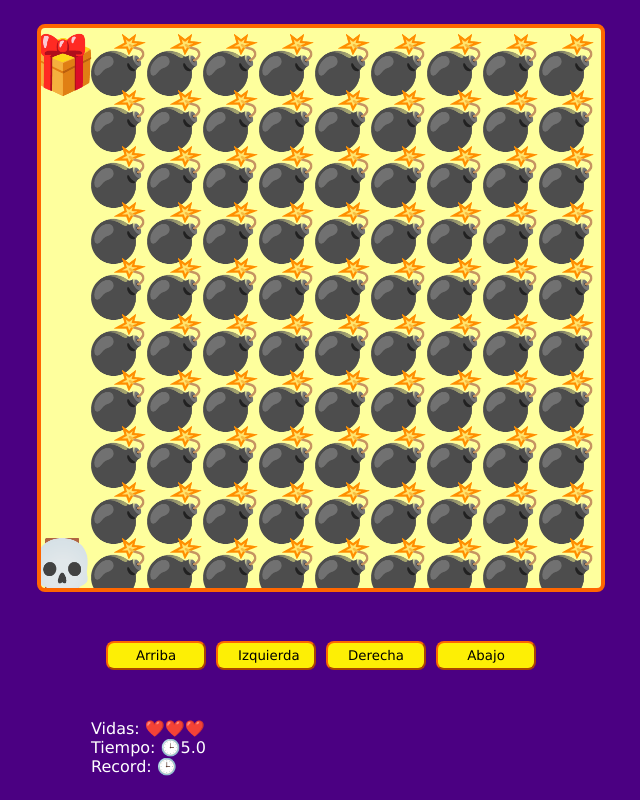
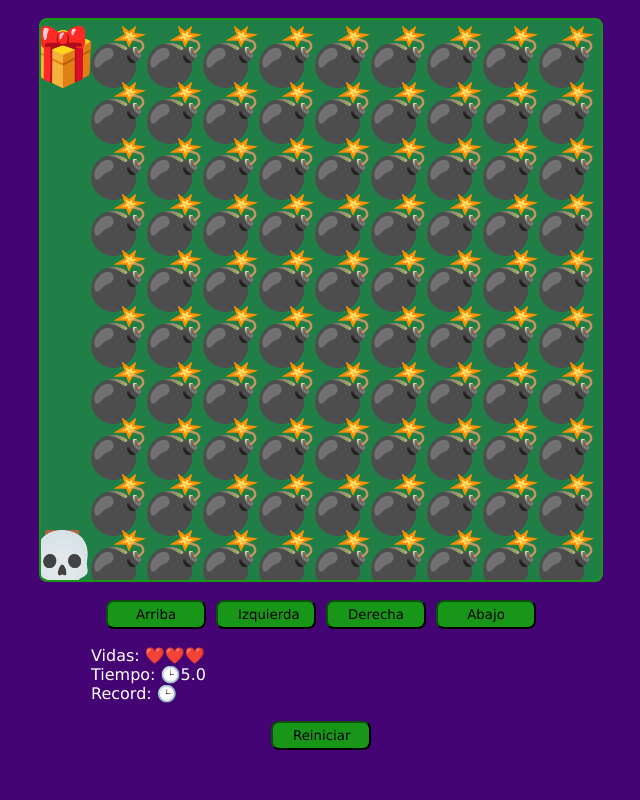
Before and after one commit to Goncar29/video-games-js, a plain HTML site: page index.html in a window 1280 px wide. Shown: the whole page, without its empty margins (319-959 px from the left). Drawn offline with Linux system fonts and the light colour scheme.

Commit message:
Cambiamos un poco el color del diseño y boton para reinicio del juego

```diff
--- a/game.js
+++ b/game.js
@@ -8,6 +8,7 @@ const spanLives = document.querySelector('#lives')
 const spanTime = document.querySelector('#time')
 const spanRecord = document.querySelector('#record')
 const pResult = document.querySelector('#result')
+const reset = document.querySelector('#reset')
 
 let canvasSize;
 let elementsSize;
@@ -30,6 +31,7 @@ let enemyPositions = [];
 
 window.addEventListener('load', setCanvasSize);
 window.addEventListener('resize', setCanvasSize);
+reset.addEventListener('click', resetGame);
 
 function fixNumber(n) {
     return Number(n.toFixed(2));
@@ -209,6 +211,10 @@ function showRecord(){
     spanRecord.innerHTML = localStorage.getItem('record_time');
 }
 
+function resetGame(){
+    location.reload();
+}
+
 window.addEventListener('keydown', moveByKeys);
 btnUp.addEventListener('click', moveUp);
 btnLeft.addEventListener('click', moveLeft);
--- a/index.html
+++ b/index.html
@@ -23,6 +23,9 @@
             <p>Record: 🕒<span id="record"></span></p>
             <p d="result"></p>
         </div>
+        <div class="game-reset">
+            <button id="reset" type="reset">Reiniciar</button>
+        </div>
     </div>
 
     <script src="./maps.js"></script>
--- a/styles.css
+++ b/styles.css
@@ -1,5 +1,5 @@
 body {
-    background-color: indigo;
+    background-color: rgb(69, 4, 116);
     color: #fff;
     font-family: Verdana, Geneva, Tahoma, sans-serif;
     margin: 0;
@@ -8,17 +8,17 @@ body {
 
 .game-container {
     display: flex;
-    align-items: center;
-    justify-content: center;
-    flex-wrap: wrap;
     height: 100vh;
     width: 100vw;
+    flex-direction: column;
+    justify-content: space-evenly;
+    align-items: center;
 }
 
 canvas {
-    border: 4px solid #ff6600;
+    border: 2px solid #189618;
     border-radius: 8px;
-    background-color: #feff9d;
+    background-color: #207e47;
 }
 
 .btns {
@@ -30,9 +30,9 @@ canvas {
 }
 
 button {
-    background-color: #fdef05;
+    background-color: #189618;
     border-radius: 8px;
-    border-color: #ff6600;
+    border-color: #0b500b;
     font-family: inherit;
     margin: 0;
     padding: 5px 20px;
@@ -56,6 +56,12 @@ p {
     margin: 0;
     width: 100%;
 }
+.game-reset {
+    display: flex;
+    align-items: center;
+    justify-content: center;
+    margin-bottom: 2rem;
+}
 
 @media (max-width: 440px) {
     button {
```
